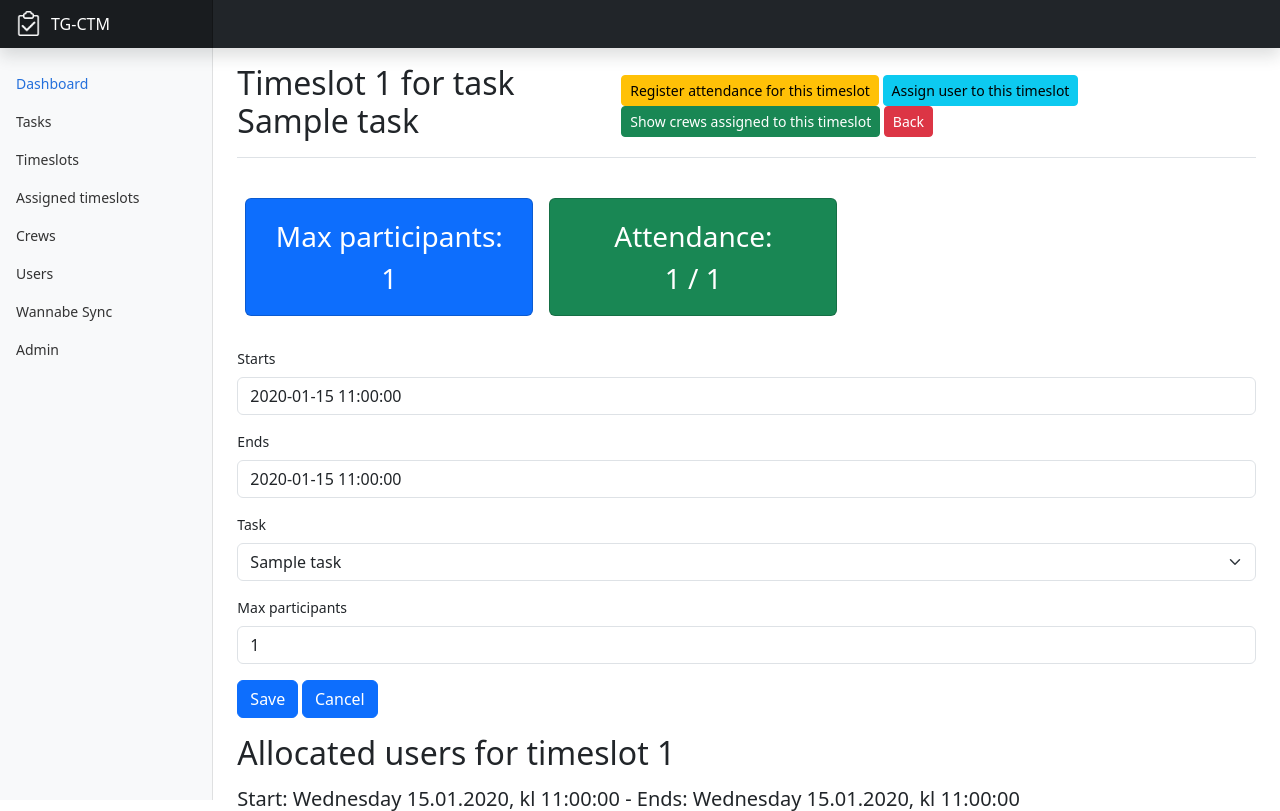
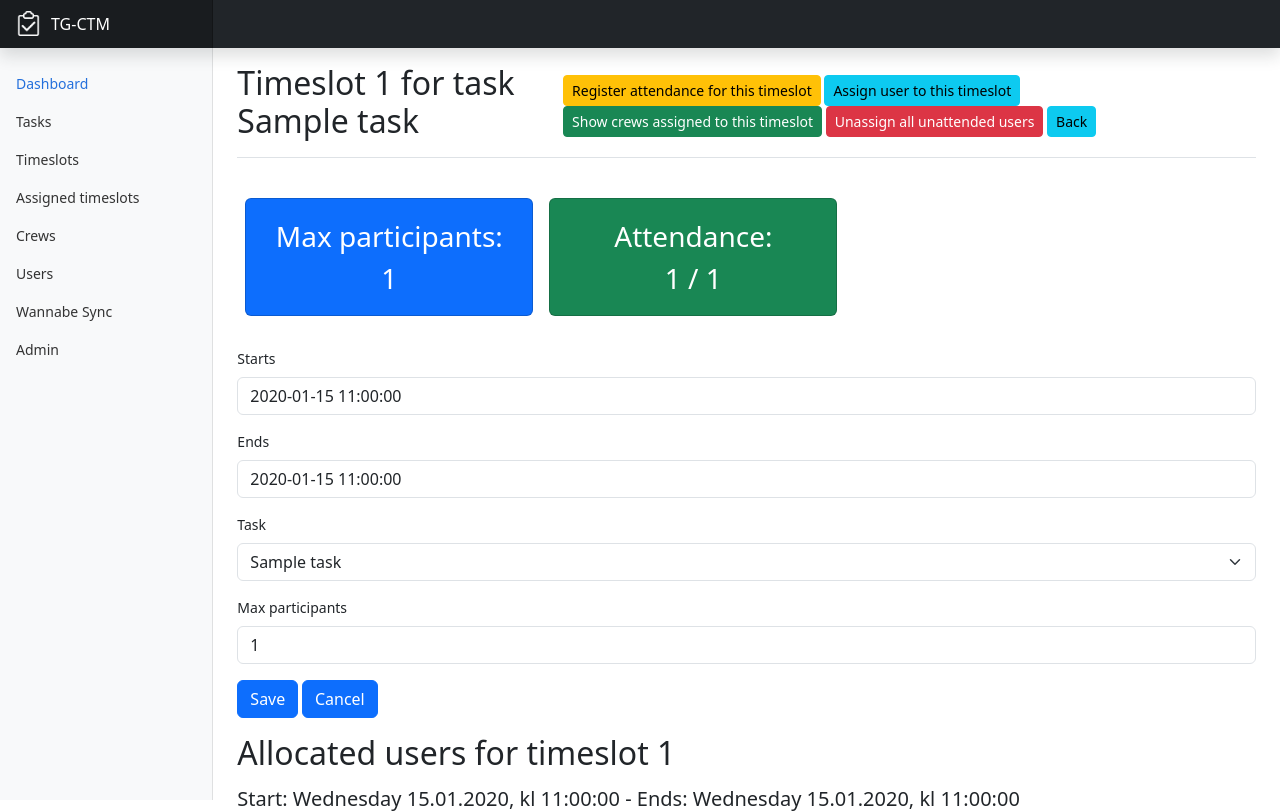
Before and after one commit to gathering/tg-ctm, a Django app: page /timeslot/1 in a window 1280 px wide. Shown: the top 811 px of the page. Run offline with Django 4.2, Linux system fonts and the light colour scheme; a user stored in the database is signed in; tables that the repository leaves empty hold one stand-in row (values such as "Sample post"); some libraries are stand-ins or nearby versions.

Commit message:
feat: unassign all unattended (#9)
Signed-off-by: Glenn <glenn@kandu.no>

```diff
--- a/tgctm/ctm/templates/edit_timeslot.html
+++ b/tgctm/ctm/templates/edit_timeslot.html
@@ -10,7 +10,8 @@
         <a href="/timeslot/{{ timeslot.id}}/attendance" class="btn btn-sm btn-warning">Register attendance for this timeslot</a>
         <a href="/timeslots_user/{{ timeslot.id}}/addsearch" class="btn btn-sm btn-info">Assign user to this timeslot</a>
         <a href="/timeslots_user/{{ timeslot.id}}" class="btn btn-sm btn-success">Show crews assigned to this timeslot</a>
-        <a href="/timeslots" class="btn btn-sm btn-danger">Back</a>
+        <a href="/timeslot/{{ timeslot.id }}/unassign_all_unattended" class="btn btn-sm btn-danger">Unassign all unattended users</a>
+        <a href="/timeslots" class="btn btn-sm btn-info">Back</a>
     </div>
 </div>
 
--- a/tgctm/ctm/urls.py
+++ b/tgctm/ctm/urls.py
@@ -14,6 +14,7 @@ urlpatterns = [
     path('timeslot/<int:timeslot_id>/attendance', views.register_attendance, name='register_attendance'),
     path('timeslot/<int:timeslot_id>/attendance/new/<int:user_id>', views.new_timeslot_attendance, name='new_timeslot_attendance'),
     path('timeslot/<int:timeslot_id>/user/<int:user_id>/remove', views.remove_user_from_timeslot, name='remove_user_from_timeslot'),
+    path('timeslot/<int:timeslot_id>/unassign_all_unattended', views.remove_all_unattended_from_timeslot, name='unassign_all_unattended'),
     path('timeslot/new', views.new_timeslot, name='edit_timeslot'),
     path('timeslot_users', views.view_timeslots_users, name='view_timeslots_users'),
     path('timeslots_user/<int:timeslot_id>', views.view_timeslot_task_crew, name='view_timeslot_task_crew'),
--- a/tgctm/ctm/views.py
+++ b/tgctm/ctm/views.py
@@ -114,6 +114,17 @@ def remove_user_from_timeslot(request, timeslot_id, user_id):
     timeslot_user = TaskTimeSlotUser.objects.get(timeslot=timeslot, user=user)
     timeslot_user.delete()
     send_message_to_user(user, "❕ Du er fjernet fra oppgaven " + str(timeslot) + ". Spør din chief hvis du lurer på noe.")
+    return redirect(request.META.get('HTTP_REFERER'))
+
+@login_required
+@staff_member_required
+def remove_all_unattended_from_timeslot(request, timeslot_id):
+    timeslot = TaskTimeSlot.objects.get(id=timeslot_id)
+    unattended = TaskTimeSlotUser.objects.filter(timeslot=timeslot)
+    for user in unattended:
+        if user.has_attended == False:
+            unattended.delete()
+            send_message_to_user(user.user, "❕ Du er fjernet fra oppgaven " + str(timeslot) + " grunnet manglende oppmøte. Spør din chief hvis du lurer på noe.")
     return redirect(request.META.get('HTTP_REFERER'))
 
 @login_required
```
